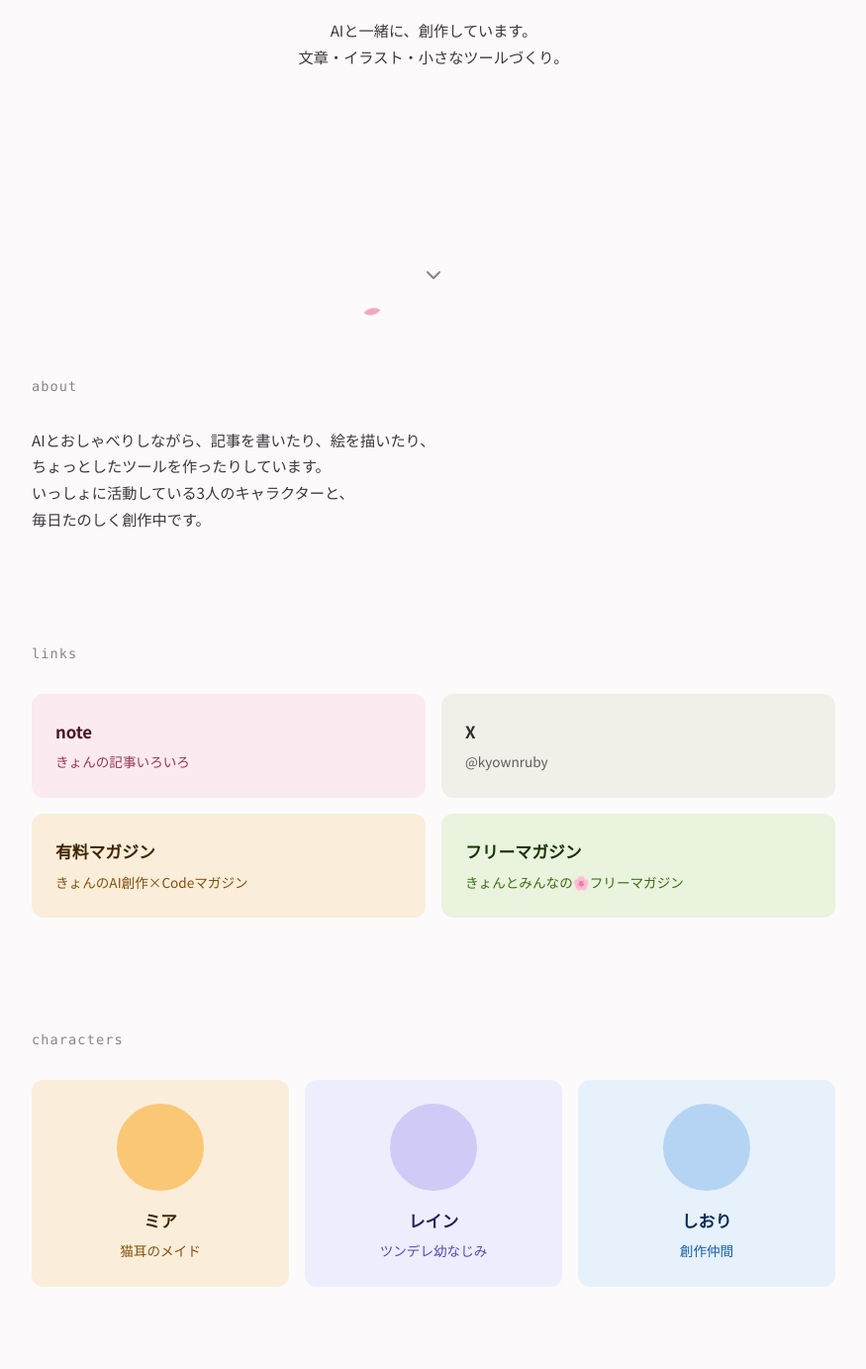
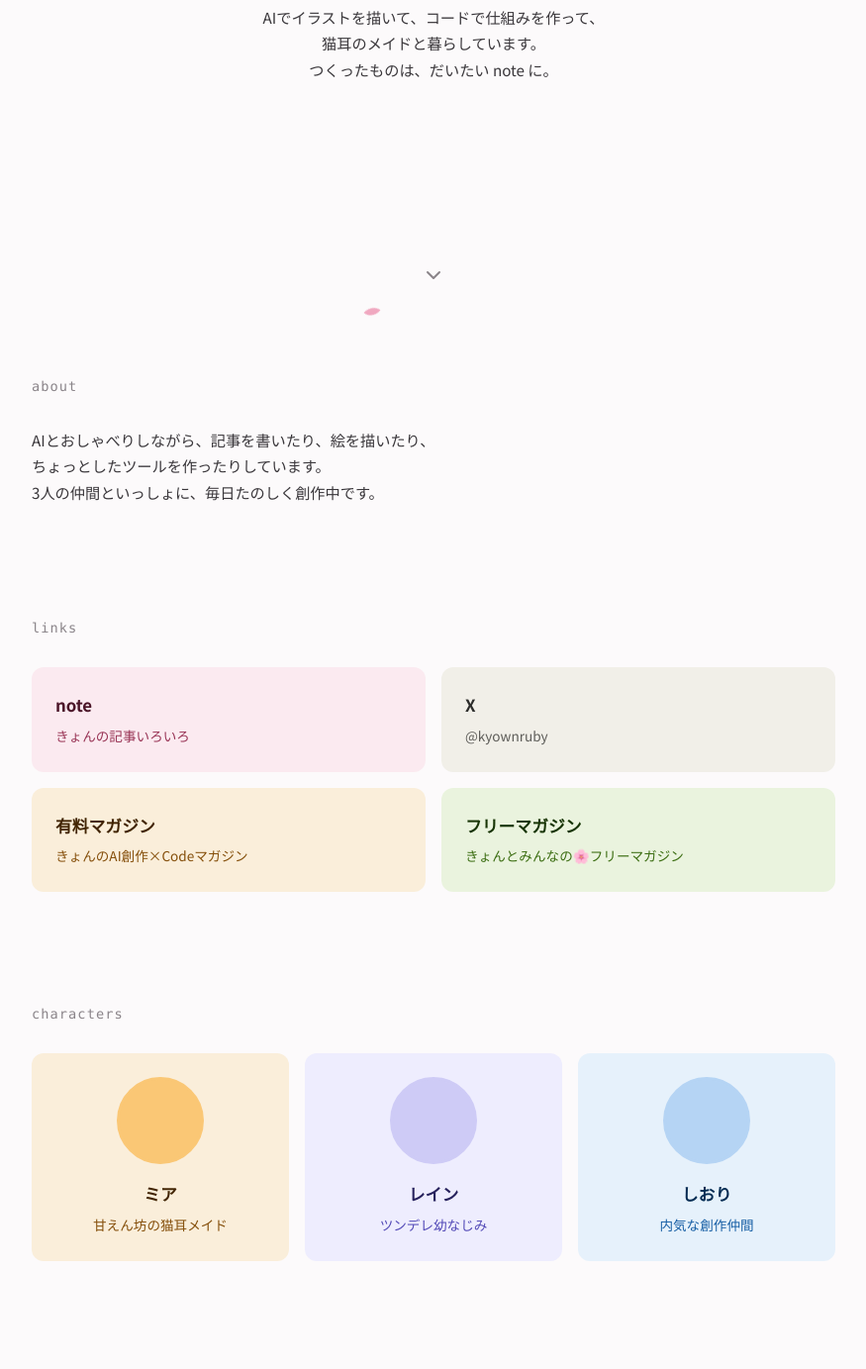
Before and after one commit to kyownruby/kyown-home, a plain HTML site: page site/index.html in a window 1280 px wide. Shown: the part 477-1860 px from the top of the page at 99% size, without its empty margins (202-1077 px from the left). Drawn offline with Linux system fonts and the light colour scheme; a web font is replaced by a local one.

Commit message:
Update hero title and descriptions in index.html

```diff
--- a/site/index.html
+++ b/site/index.html
@@ -35,9 +35,10 @@
       <h1 class="hero-name">きょん</h1>
       <p class="hero-id">@kyownruby</p>
       <p class="hero-title">
-        <!-- ★仮：肩書き（2〜3行） -->
-        AIと一緒に、創作しています。<br>
-        文章・イラスト・小さなツールづくり。
+        <!-- 肩書き（2〜3行） -->
+        AIでイラストを描いて、コードで仕組みを作って、<br>
+        猫耳のメイドと暮らしています。<br>
+        つくったものは、だいたい note に。
       </p>
       <a class="hero-chevron" href="#about" aria-label="下へスクロール">
         <svg width="24" height="24" viewBox="0 0 24 24" fill="none" stroke="currentColor" stroke-width="2" stroke-linecap="round" stroke-linejoin="round" aria-hidden="true">
@@ -52,11 +53,10 @@
       <section class="section" id="about">
         <h2 class="section-heading">about</h2>
         <p class="about-text">
-          <!-- ★仮：About（3〜4行） -->
+          <!-- About（3〜4行） -->
           AIとおしゃべりしながら、記事を書いたり、絵を描いたり、<br class="pc-only">
           ちょっとしたツールを作ったりしています。<br class="pc-only">
-          いっしょに活動している3人のキャラクターと、<br class="pc-only">
-          毎日たのしく創作中です。
+          3人の仲間といっしょに、毎日たのしく創作中です。
         </p>
       </section>
 
@@ -94,7 +94,7 @@
                    <img src="assets/mia.png" alt="ミア"> を追加する -->
             </div>
             <h3 class="card-title">ミア</h3>
-            <p class="card-sub">猫耳のメイド</p>
+            <p class="card-sub">甘えん坊の猫耳メイド</p>
           </div>
           <div class="card card-rain">
             <div class="char-icon">
@@ -108,7 +108,7 @@
               <!-- <img src="assets/shiori.png" alt="しおり"> -->
             </div>
             <h3 class="card-title">しおり</h3>
-            <p class="card-sub">創作仲間</p>
+            <p class="card-sub">内気な創作仲間</p>
           </div>
         </div>
       </section>
@@ -149,8 +149,8 @@
     <!-- 6. フッター ======================================= -->
     <footer class="footer">
       <p class="footer-message">
-        <!-- ★仮：フッターの一言 -->
-        きょうも、のんびり創作しています。
+        <!-- フッターの一言 -->
+        今日もまた、なんか作ってます。
       </p>
       <p class="footer-copy">© kyownruby</p>
     </footer>
```
